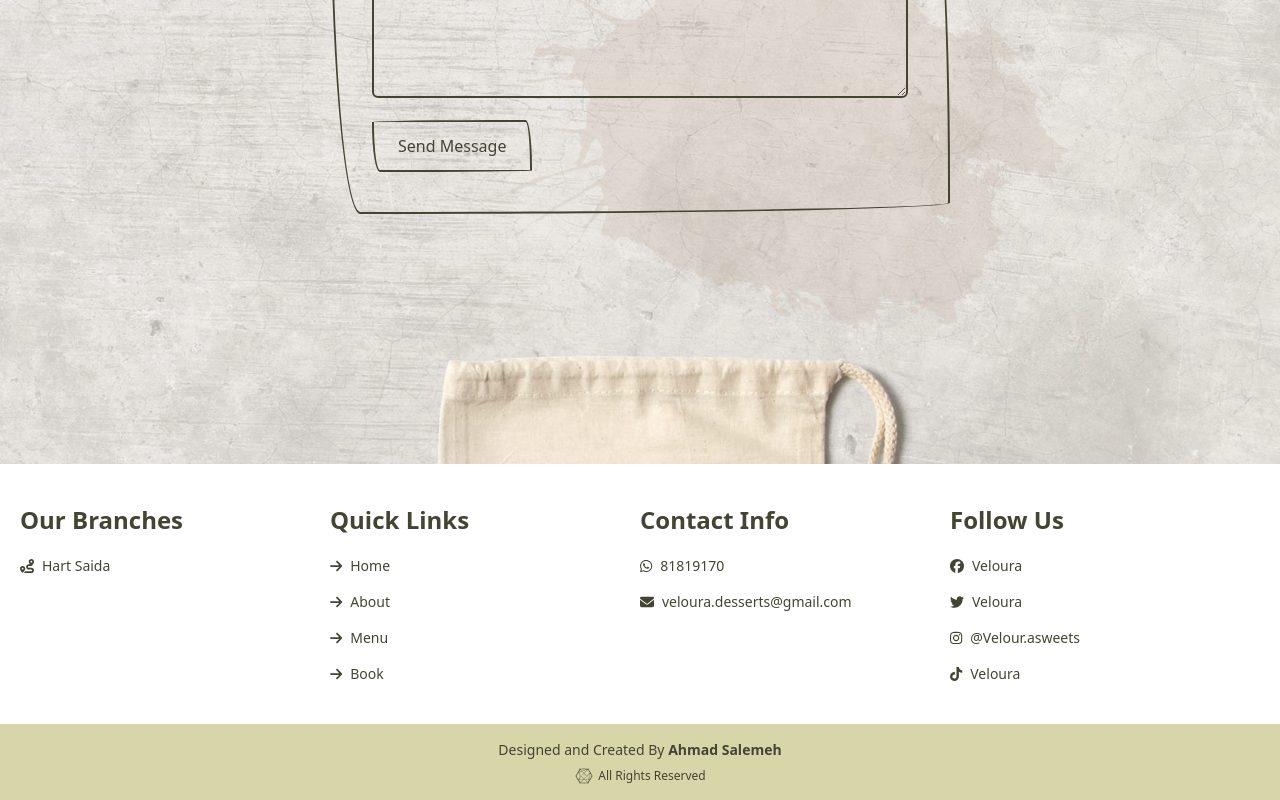
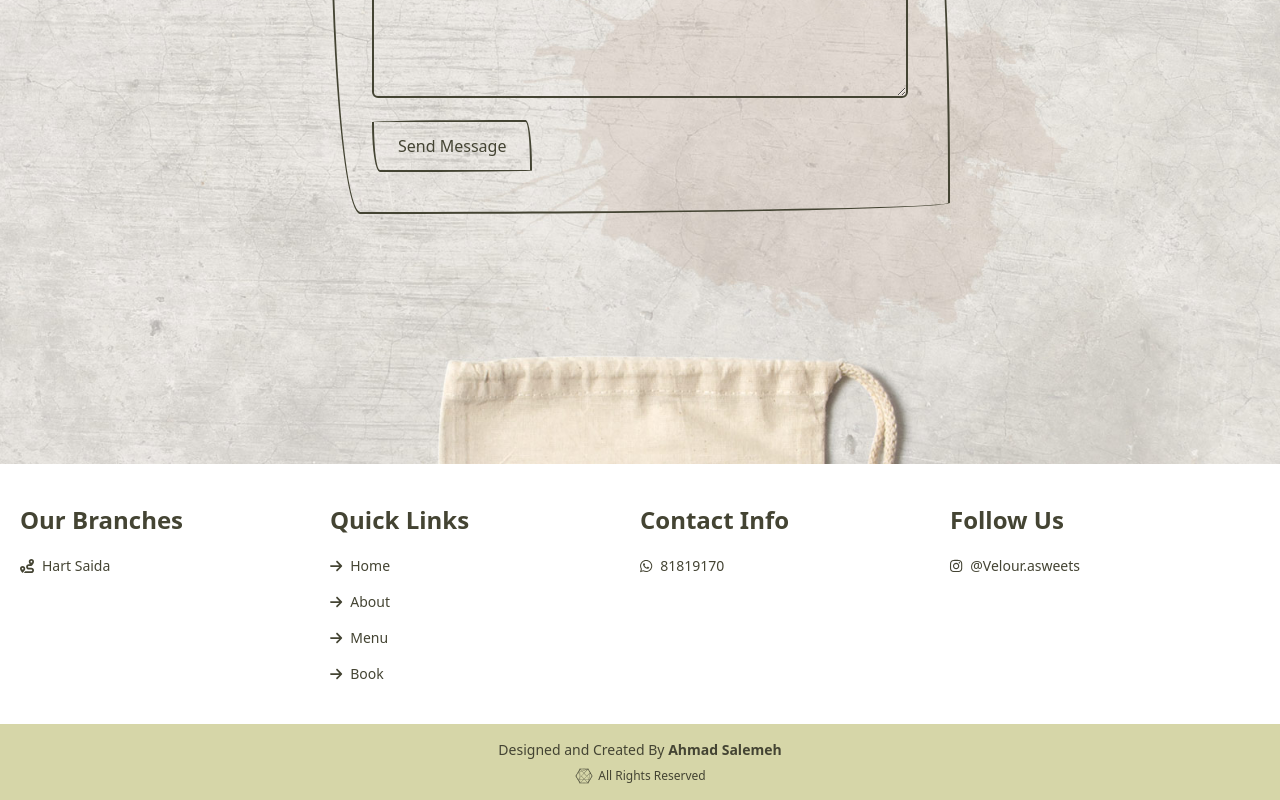
Before and after one commit to aliezz16/veloura, a React (Vite) app: page / in a window 1280 px wide. Shown: the part 3370-4170 px from the top of the page. Built offline with nearby package versions, Linux system fonts and the light colour scheme.

Commit message:
Update Main.jsx

```diff
--- a/src/pages/Main.jsx
+++ b/src/pages/Main.jsx
@@ -555,10 +555,6 @@ function Main() {
                 <FontAwesomeIcon icon={faWhatsapp} className="text-[#443]" />
                 81819170
               </a>
-              <a className="inline-flex flex-row gap-2 text-sm text-[#443] items-center font-poppins hover:underline cursor-pointer">
-                <FontAwesomeIcon icon={faEnvelope} className="text-[#443]" />
-                veloura.desserts@gmail.com
-              </a>
             </div>
           </div>
           <div className="mb-5 w-full sm:w-1/2 lg:w-1/4">
@@ -566,21 +562,9 @@ function Main() {
               Follow Us
             </h1>
             <div className="flex flex-col gap-4">
-              <a className="inline-flex flex-row gap-2 text-sm text-[#443] items-center font-poppins hover:underline cursor-pointer">
-                <FontAwesomeIcon icon={faFacebook} className="text-[#443]" />
-                Veloura
-              </a>
-              <a className="inline-flex flex-row gap-2 text-sm text-[#443] items-center font-poppins hover:underline cursor-pointer">
-                <FontAwesomeIcon icon={faTwitter} className="text-[#443]" />
-                Veloura
-              </a>
               <a href="https://www.instagram.com/velour.asweets?igsh=MWxzbzNzZng5MnYwYw==" className="inline-flex flex-row gap-2 text-sm text-[#443] items-center font-poppins hover:underline cursor-pointer">
                 <FontAwesomeIcon icon={faInstagram} className="text-[#443]" />
                 @Velour.asweets
-              </a>
-              <a className="inline-flex flex-row gap-2 text-sm text-[#443] items-center font-poppins hover:underline cursor-pointer">
-                <FontAwesomeIcon icon={faTiktok} className="text-[#443]" />
-                Veloura
               </a>
             </div>
           </div>
```
